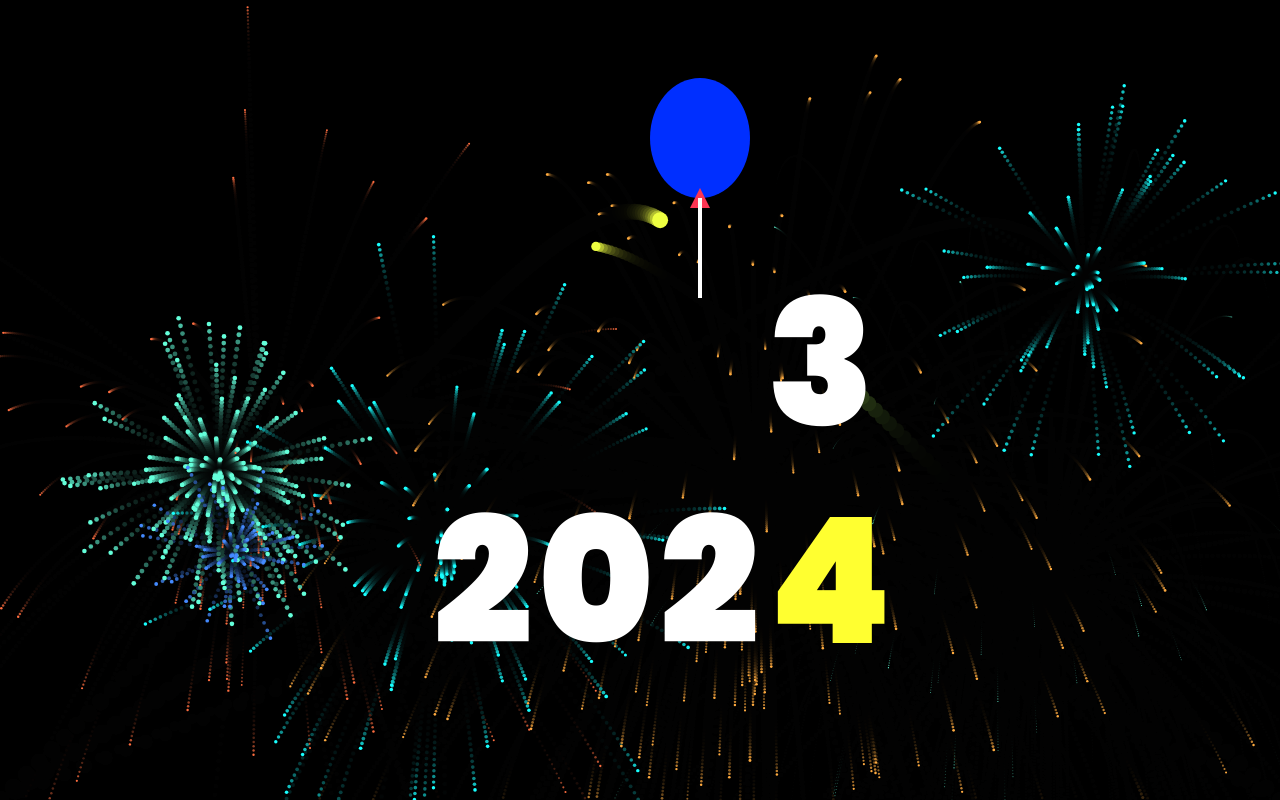
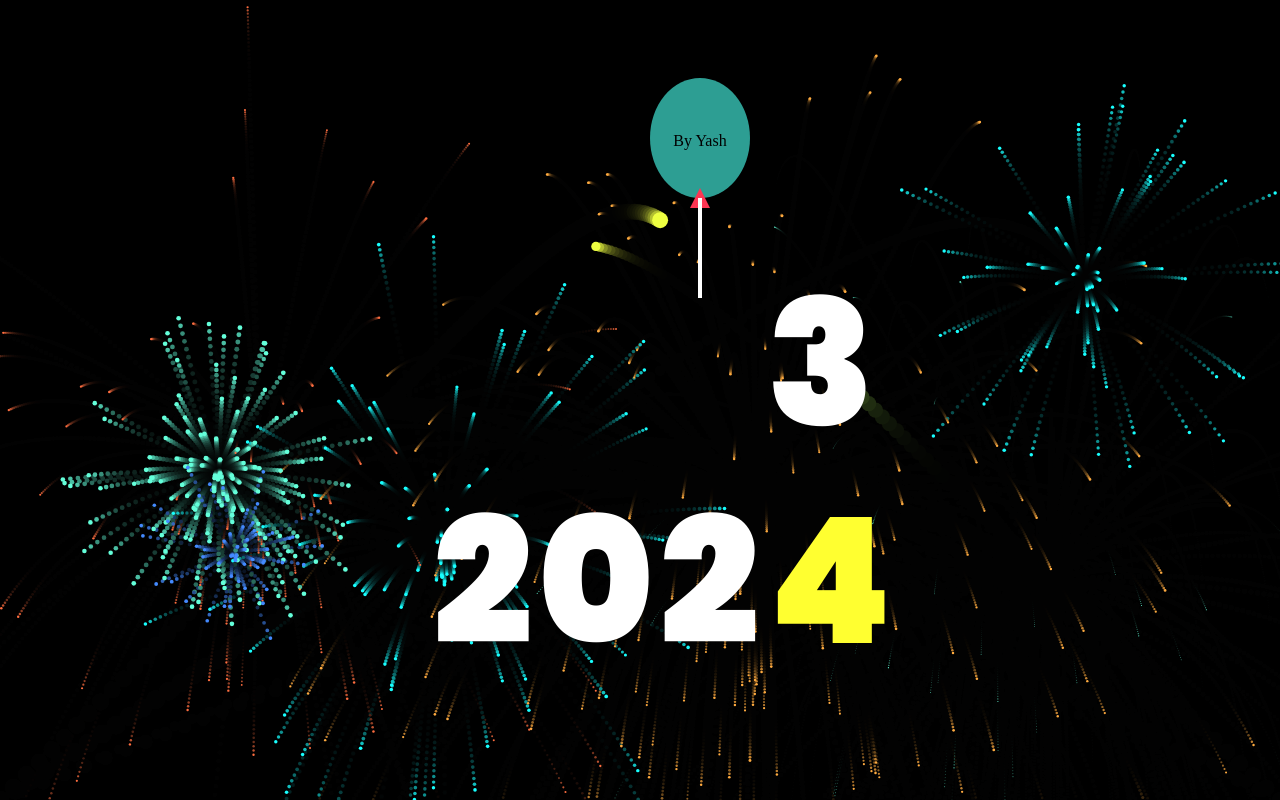
Before and after one commit to YashRaj21-25/Happy-New-Year, a plain HTML site: page index.html in a window 1280 px wide. Shown: the top 800 px of the page. Drawn offline with Linux system fonts and the light colour scheme; a web font is replaced by a local one.

Commit message:
first commit

```diff
--- a/index.html
+++ b/index.html
@@ -18,7 +18,7 @@
         </span>
         <span class="old">3</span>
         <span class="y4 new">4</span>
-        <div class="balloon"></div>
+        <div class="balloon"><br><br><br>By Yash</div>
     </div>
     <div class="firework" id="firework1">
         <div class="cracker"></div>
--- a/style.css
+++ b/style.css
@@ -11,7 +11,7 @@
 }
 
 body {
-  background-color: #b516d1;
+  background-color: #1a181a;
   overflow: hidden;
   height: 100vh;
 }
@@ -21,7 +21,7 @@ body {
   font-family: "Bilbo Swash Caps", cursive;
   font-size: 100px;
   font-weight: bolder;
-  color: #ff0000;
+  color: #4551bb;
   text-align: center;
   position: absolute;
   top: 50%;
@@ -151,7 +151,7 @@ body {
   width: 100px;
   height: 120px;
   border-radius: 50%;
-  background-color: rgb(0, 47, 255);
+  background-color: rgb(45, 158, 147);
   position: absolute;
   top: 50%;
   right: -100px;
```
